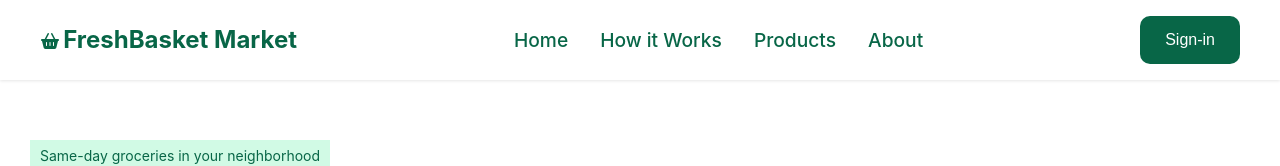
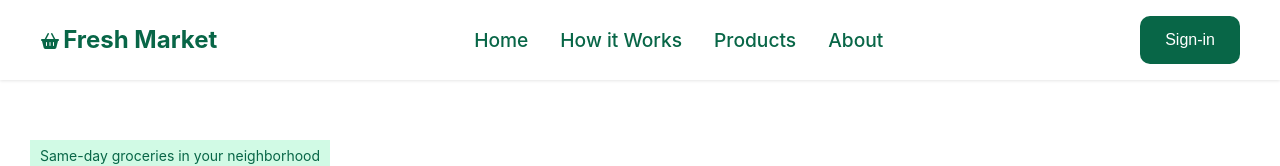
Before and after one commit to TonytheDev01/Fresh-market, a plain HTML site: page index.html in a window 1280 px wide. Shown: the top 166 px of the page. Drawn offline with Linux system fonts and the light colour scheme; a script that the page names is missing.

Commit message:
Update title and logo text to reflect branding as "Fresh Market"

```diff
--- a/index.html
+++ b/index.html
@@ -3,7 +3,7 @@
 <head>
     <meta charset="UTF-8">
     <meta name="viewport" content="width=device-width, initial-scale=1.0">
-    <title>FreshBasket-Market</title>
+    <title>Fresh-Market</title>
     <link rel="stylesheet" href="index.css">
     <link rel="stylesheet" href="https://cdnjs.cloudflare.com/ajax/libs/font-awesome/6.4.0/css/all.min.css">
 </head>
@@ -15,7 +15,7 @@
                <div class="header-content">
                    <div class="logo">
                        <i class="fas fa-shopping-basket"></i>
-                       <span class="logo-text">FreshBasket Market</span>
+                       <span class="logo-text">Fresh Market</span>
                     </div>
                      <!-- nav-links -->
                     <ul class="nav-links">
```
